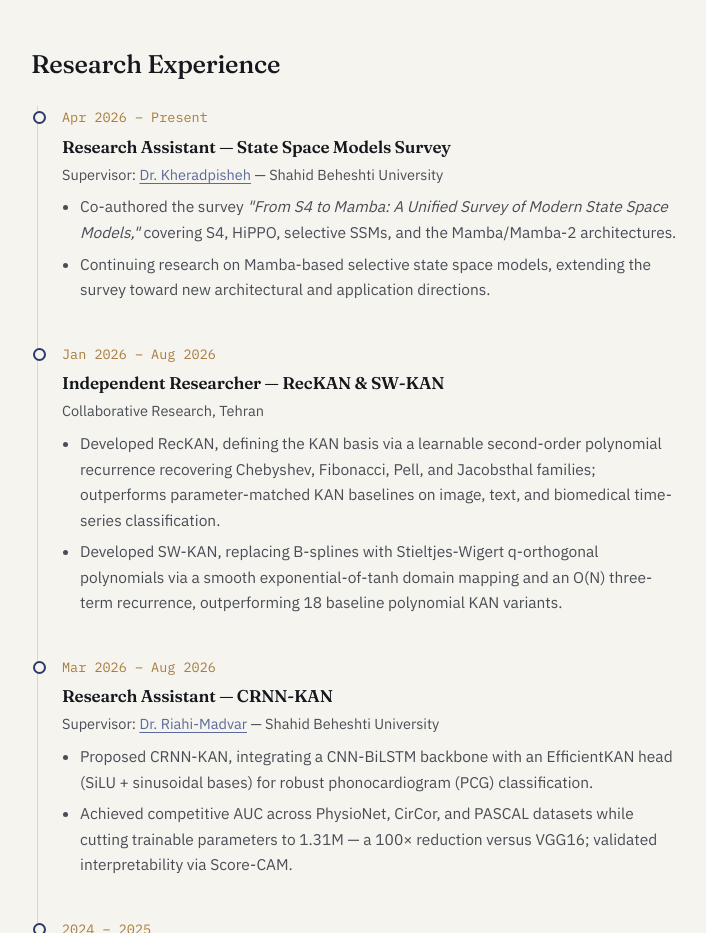
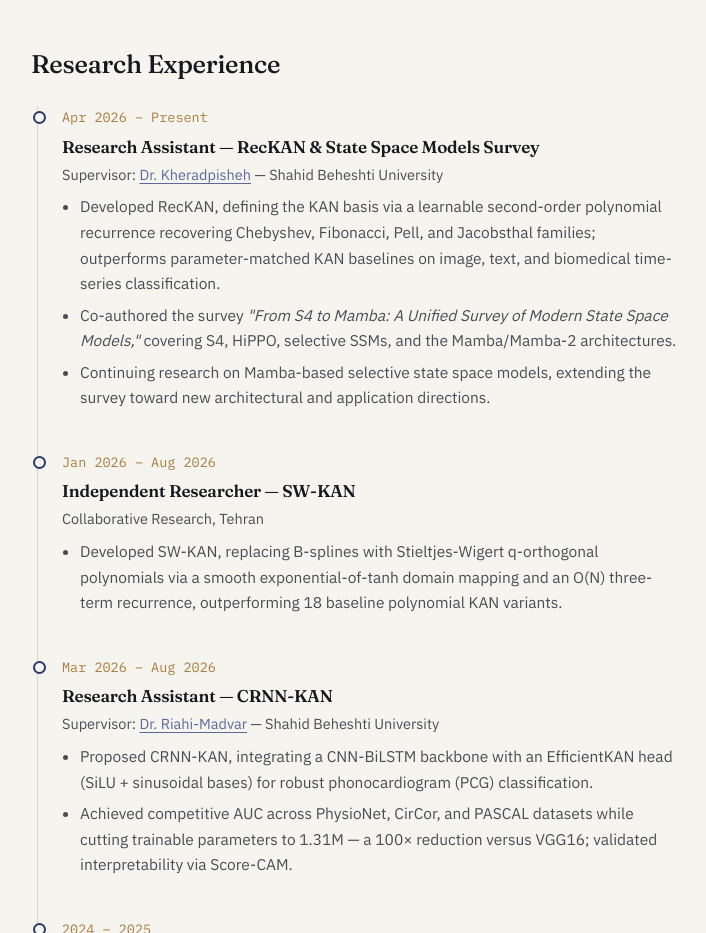
Before and after one commit to amirhoseinazarpour/amirhoseinazarpour.github.io, a plain HTML site: page index.html in a window 1280 px wide. Shown: the part 1320-2253 px from the top of the page, without its empty margins (283-989 px from the left). Drawn offline with Linux system fonts and the light colour scheme.

Commit message:
Update index.html

```diff
--- a/index.html
+++ b/index.html
@@ -322,9 +322,10 @@
 
       <div class="t-item">
         <span class="t-date">Apr 2026 – Present</span>
-        <h3 class="t-title">Research Assistant — State Space Models Survey</h3>
+        <h3 class="t-title">Research Assistant — RecKAN &amp; State Space Models Survey</h3>
         <p class="t-sub">Supervisor: <a href="https://scholar.google.com/citations?user=ZisNRVMAAAAJ&hl=en" target="_blank" rel="noopener">Dr. Kheradpisheh</a> — Shahid Beheshti University</p>
         <ul>
+          <li>Developed RecKAN, defining the KAN basis via a learnable second-order polynomial recurrence recovering Chebyshev, Fibonacci, Pell, and Jacobsthal families; outperforms parameter-matched KAN baselines on image, text, and biomedical time-series classification.</li>
           <li>Co-authored the survey <em>"From S4 to Mamba: A Unified Survey of Modern State Space Models,"</em> covering S4, HiPPO, selective SSMs, and the Mamba/Mamba-2 architectures.</li>
           <li>Continuing research on Mamba-based selective state space models, extending the survey toward new architectural and application directions.</li>
         </ul>
@@ -332,10 +333,9 @@
 
       <div class="t-item">
         <span class="t-date">Jan 2026 – Aug 2026</span>
-        <h3 class="t-title">Independent Researcher — RecKAN &amp; SW-KAN</h3>
+        <h3 class="t-title">Independent Researcher — SW-KAN</h3>
         <p class="t-sub">Collaborative Research, Tehran</p>
         <ul>
-          <li>Developed RecKAN, defining the KAN basis via a learnable second-order polynomial recurrence recovering Chebyshev, Fibonacci, Pell, and Jacobsthal families; outperforms parameter-matched KAN baselines on image, text, and biomedical time-series classification.</li>
           <li>Developed SW-KAN, replacing B-splines with Stieltjes-Wigert q-orthogonal polynomials via a smooth exponential-of-tanh domain mapping and an O(N) three-term recurrence, outperforming 18 baseline polynomial KAN variants.</li>
         </ul>
       </div>
```
